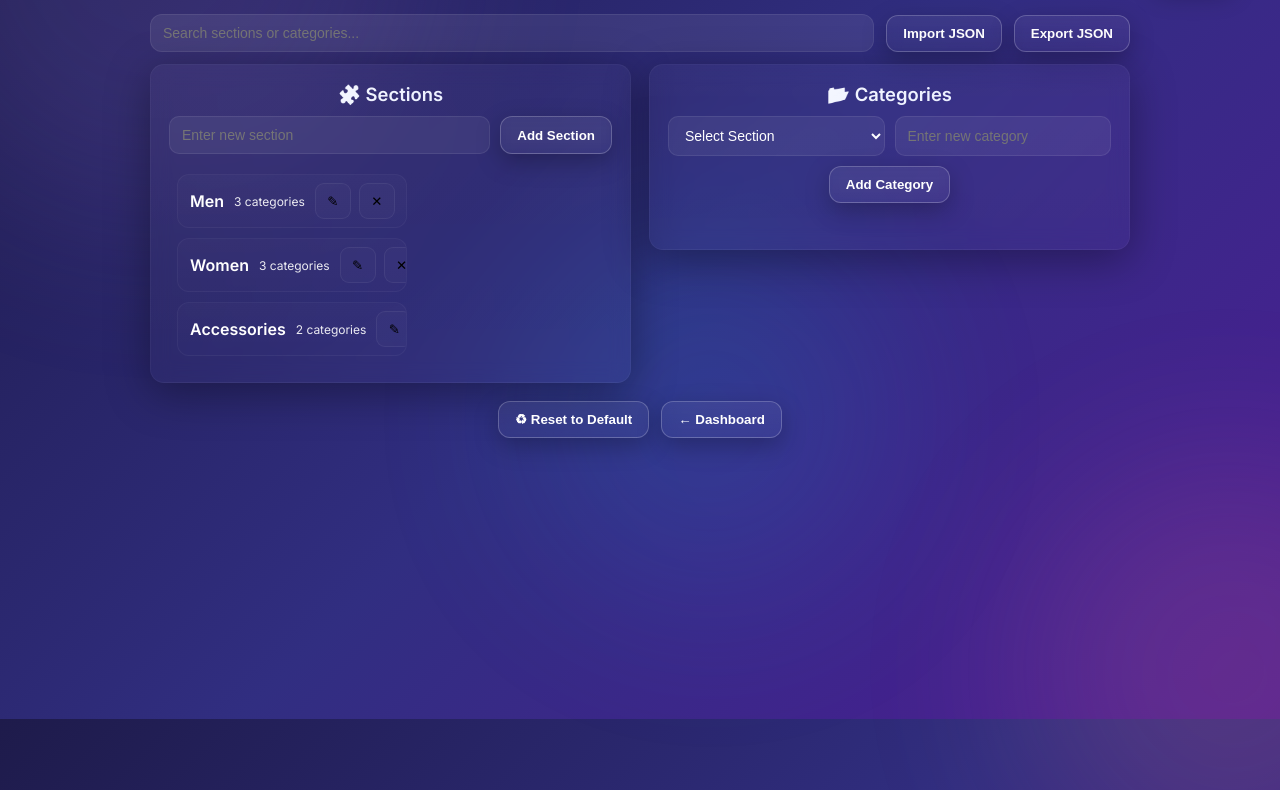
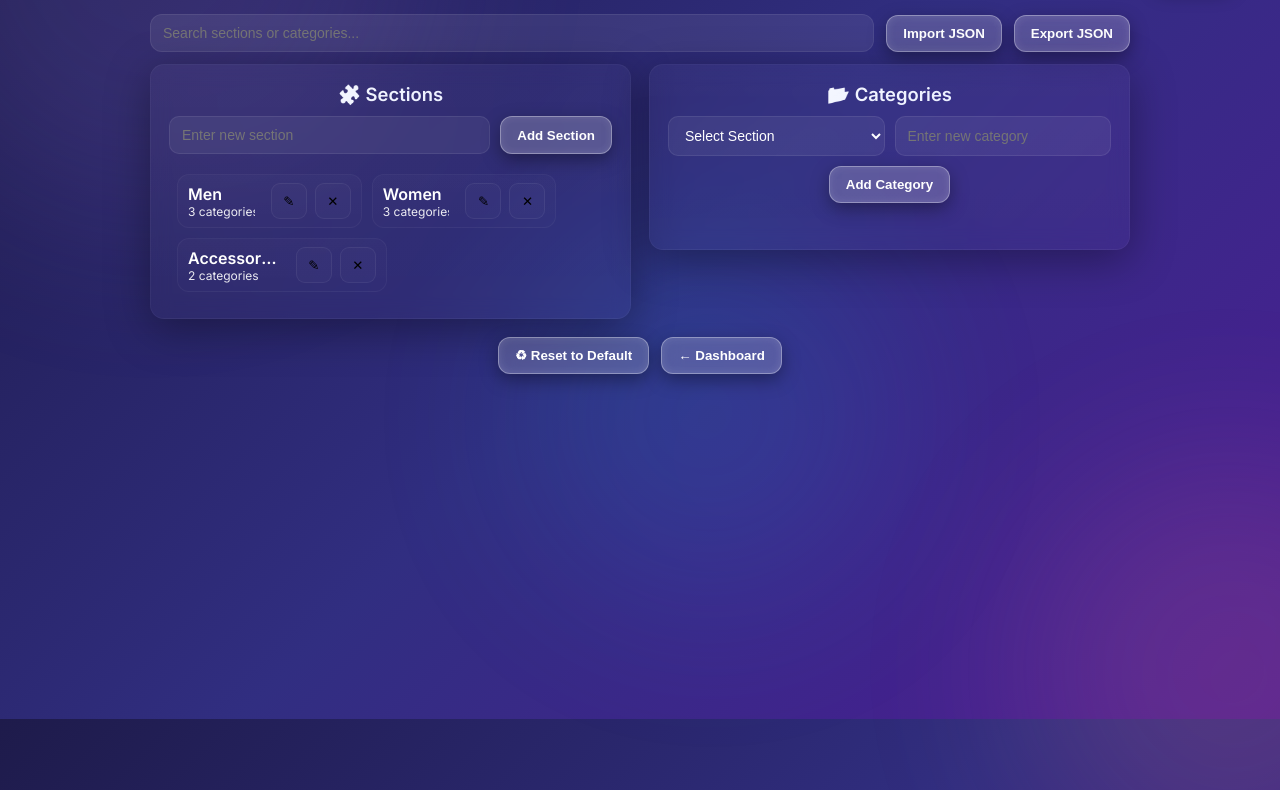
Before and after one commit to ATOMx-max/Dress-organiser, a website: page public/manage.html in a window 1280 px wide. Shown: the part 81-871 px from the top of the page. Drawn offline with Linux system fonts and the light colour scheme; no server answers.

Commit message:
IMPROVE MANAGE BUTTON

```diff
--- a/public/manage.html
+++ b/public/manage.html
@@ -49,27 +49,36 @@
     .controls{display:flex;gap:10px;align-items:center}
     .small{font-size:13px;opacity:0.95}
 
-    /* Buttons */
+    /* Buttons - UPDATED (more visible glass + inner glow) */
     .btn{
-      background:linear-gradient(180deg, rgba(255,255,255,0.06), rgba(255,255,255,0.03));
-      border:1px solid var(--glass-border);
+      background: rgba(255, 255, 255, 0.18);
+      border: 1px solid rgba(255, 255, 255, 0.35);
       padding:10px 16px;
       font-weight:600;
       border-radius:12px;
       color:white;
       cursor:pointer;
-      backdrop-filter:blur(8px);
-      transition: transform .14s cubic-bezier(.2,.9,.2,1), box-shadow .14s, opacity .12s;
-      box-shadow:0 8px 24px rgba(0,0,0,0.25);
-      display:inline-flex;align-items:center;gap:8px;
+      backdrop-filter:blur(10px);
+      transition: transform .14s cubic-bezier(.2,.9,.2,1),
+                  box-shadow .14s,
+                  opacity .12s;
+      box-shadow:0 6px 18px rgba(0,0,0,0.35),
+                 inset 0 0 8px rgba(255,255,255,0.12);
+      display:inline-flex;
+      align-items:center;
+      gap:8px;
       user-select:none;
     }
-    .btn:active{ transform: scale(.985) translateY(1px) }
-    .btn:focus{ outline:2px solid rgba(192,132,252,0.14); outline-offset:2px }
-    .btn.logout{ background:linear-gradient(180deg, rgba(255,0,0,0.14), rgba(255,0,0,0.08)); border-color: rgba(255,0,0,0.28) }
-
-    /* Pop / bounce on hover for iOS-style feel */
-    .btn:hover{ transform: translateY(-3px) scale(1.02); box-shadow:0 14px 36px rgba(0,0,0,0.32) }
+    .btn:hover{
+      transform: translateY(-3px) scale(1.03);
+      box-shadow:0 14px 36px rgba(0,0,0,0.45),
+                 inset 0 0 10px rgba(255,255,255,0.16);
+    }
+    .btn:active{ transform: scale(.96); }
+    .btn.logout{
+      background: rgba(255, 80, 80, 0.22);
+      border-color: rgba(255, 80, 80, 0.45);
+    }
 
     .container{max-width:980px;margin:0 auto;position:relative;z-index:10}
     .flex-row{display:flex;gap:18px;align-items:flex-start}
@@ -92,20 +101,38 @@
     }
     input[type="text"]:focus, select:focus{ box-shadow:0 6px 18px rgba(192,132,252,0.08); border-color:var(--accent); transform:translateY(-2px) }
 
-    /* Tags */
+    /* Tags - updated so actions don't get cut */
     .tag-container{
       display:flex;flex-wrap:wrap;gap:10px;padding:8px;
-      /* mobile: horizontal scrolling */
       -webkit-overflow-scrolling:touch;
     }
     .tag{
-      display:flex;align-items:center;gap:10px;padding:8px 12px;border-radius:12px;background:linear-gradient(180deg, rgba(255,255,255,0.02), rgba(255,255,255,0.01));border:1px solid rgba(255,255,255,0.04);
-      min-width:92px;max-width:230px;white-space:nowrap;overflow:hidden;text-overflow:ellipsis;
+      display:flex;
+      align-items:center;
+      gap:12px;
+      padding:8px 10px;
+      border-radius:12px;
+      background:linear-gradient(180deg, rgba(255,255,255,0.02), rgba(255,255,255,0.01));
+      border:1px solid rgba(255,255,255,0.04);
+      min-width:120px;
+      max-width:420px;
+      /* allow actions to be visible outside text truncation */
+      overflow:visible;
       transition: transform .18s cubic-bezier(.2,.9,.2,1), box-shadow .18s, opacity .18s;
     }
-    .tag .name{font-weight:600}
+    /* content that can truncate */
+    .tag .tag-content{
+      display:flex;
+      flex-direction:column;
+      min-width:0; /* IMPORTANT for truncation to work */
+      max-width: calc(100% - 96px); /* reserve space for actions (approx) */
+      overflow:hidden;
+      white-space:nowrap;
+      text-overflow:ellipsis;
+    }
+    .tag .name{font-weight:600;overflow:hidden;text-overflow:ellipsis;white-space:nowrap}
     .tag .meta{font-size:12px;opacity:.9}
-    .tag .actions{margin-left:auto;display:flex;gap:8px}
+    .tag .actions{margin-left:auto;display:flex;gap:8px;flex:0 0 auto}
     .tag:hover{ transform: translateY(-4px) scale(1.02); box-shadow:0 10px 28px rgba(0,0,0,0.28) }
 
     .icon-btn{display:flex;align-items:center;justify-content:center;width:36px;height:36px;border-radius:9px;border:1px solid rgba(255,255,255,0.06);background:rgba(255,255,255,0.02);cursor:pointer;transition:transform .12s}
@@ -119,7 +146,8 @@
       .btn{width:100%;justify-content:center;padding:12px}
       input[type="text"],select{width:100%}
       .tag-container{overflow:auto;white-space:nowrap;padding-bottom:8px}
-      .tag{display:inline-flex;white-space:nowrap}
+      .tag{display:inline-flex;white-space:nowrap; max-width:80%}
+      .tag .tag-content{max-width: calc(100% - 88px);}
       .controls{gap:8px}
       .small{display:none}
       body{padding:14px}
@@ -328,9 +356,14 @@
 
     function createSectionTag(sec){
       const d = document.createElement('div'); d.className = 'tag'; d.draggable = true; d.dataset.name = sec.name;
-      const name = document.createElement('div'); name.className = 'name'; name.textContent = sec.name; d.appendChild(name);
-      const meta = document.createElement('div'); meta.className = 'meta small'; meta.textContent = (sec.categories?.length || 0) + ' categories'; d.appendChild(meta);
 
+      // tag content (name + meta) - this is the truncating part
+      const content = document.createElement('div'); content.className = 'tag-content';
+      const name = document.createElement('div'); name.className = 'name'; name.textContent = sec.name; content.appendChild(name);
+      const meta = document.createElement('div'); meta.className = 'meta small'; meta.textContent = (sec.categories?.length || 0) + ' categories'; content.appendChild(meta);
+      d.appendChild(content);
+
+      // actions - always visible
       const actions = document.createElement('div'); actions.className = 'actions';
       const editBtn = document.createElement('button'); editBtn.className = 'icon-btn'; editBtn.title = 'Rename'; editBtn.innerHTML = '✎';
       editBtn.onclick = (e)=>{ e.stopPropagation(); startEditSection(d, sec.name); };
@@ -382,7 +415,12 @@
 
     function createCategoryTag(sectionName, cat){
       const d = document.createElement('div'); d.className = 'tag'; d.dataset.cat = cat; d.dataset.section = sectionName;
-      const name = document.createElement('div'); name.className = 'name'; name.textContent = cat; d.appendChild(name);
+
+      const content = document.createElement('div'); content.className = 'tag-content';
+      const name = document.createElement('div'); name.className = 'name'; name.textContent = cat; content.appendChild(name);
+      // no meta for categories currently, but keep the structure
+      d.appendChild(content);
+
       const actions = document.createElement('div'); actions.className = 'actions';
       const editBtn = document.createElement('button'); editBtn.className = 'icon-btn'; editBtn.title = 'Rename'; editBtn.innerHTML = '✎';
       editBtn.onclick = (e)=>{ e.stopPropagation(); startEditCategory(sectionName, cat, d); };
```
